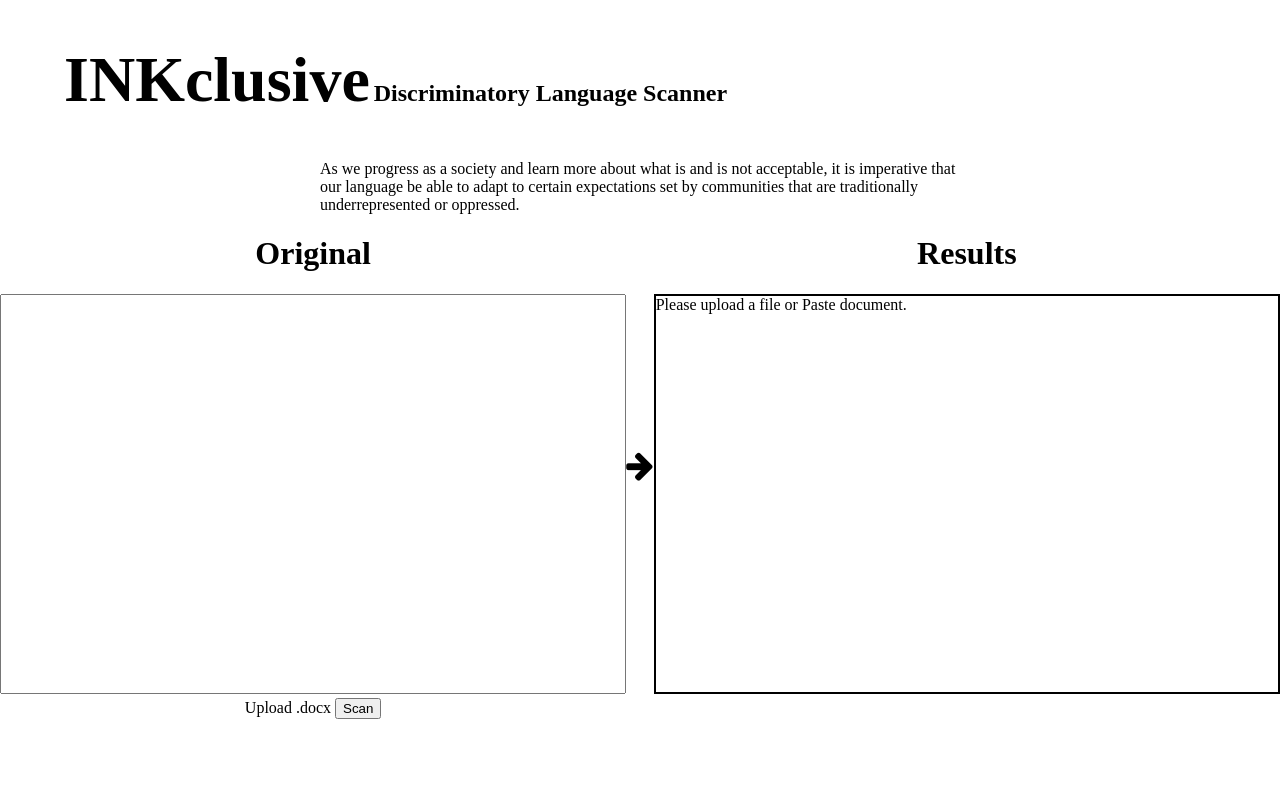
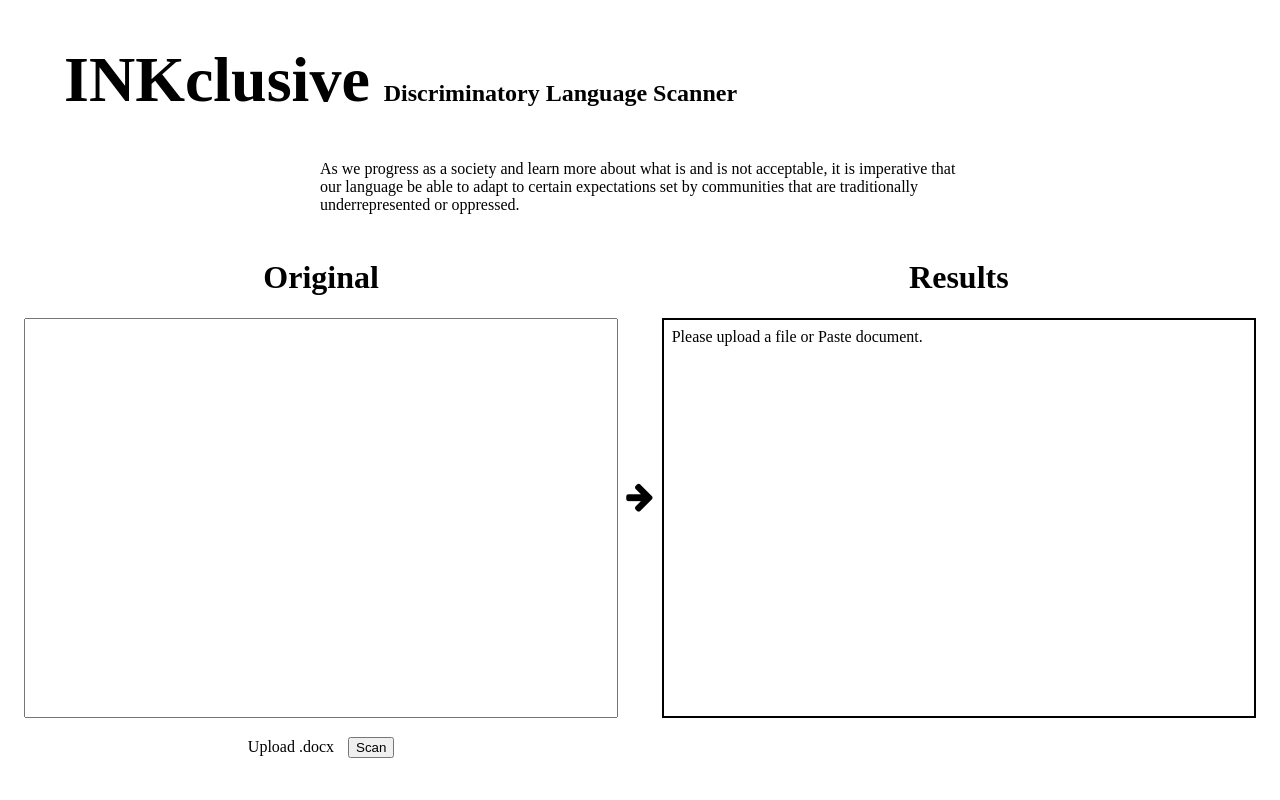
Before and after one commit to chensam-osu/inkclusive, a Django app: page / in a window 1280 px wide. Run offline with Django 3.2, Linux system fonts and the light colour scheme.

Commit message:
Update layout.css

```diff
--- a/main/static/css/layout.css
+++ b/main/static/css/layout.css
@@ -1,5 +1,6 @@
 *{
   box-sizing: border-box;
+  color: black;
 }
 
 body{
@@ -29,22 +30,31 @@ body{
   margin: 0 auto;
 }
 
+.header--description{
+  margin-left: 10px;
+}
+
+
+
 /* --------------------------- */
 /* CONTENT                     */
 /* --------------------------- */
 .content--container{
   display: flex;
-  height: 100%;
+  height: 90%;
+  margin: 1rem;
 }
 
 .original--container, .results--container{
   flex-basis: 50%;
   text-align: center;
+  padding: .5rem;
 }
 
 .results--body, .original--textarea{
   width: 100%;
   height: 50vh;
+  padding: .5rem;
 }
 
 .original--textarea{
@@ -59,3 +69,28 @@ body{
 .content--icon{
   align-self: center;
 }
+
+.btn--format{
+  padding: 5px .8rem;
+  cursor: pointer;
+}
+
+.original--label-uploaded, .original--label{
+  margin-right: 10px;
+}
+
+.original--btns{
+  margin-top: 15px;
+}
+
+/* --------------------------- */
+/* DESCRIPTION                 */
+/* --------------------------- */
+.description--container{
+  width: 100%;
+  height: 100vh;
+  display: flex;
+  flex-direction: column;
+  justify-content: center;
+  align-items: center;
+}
```
